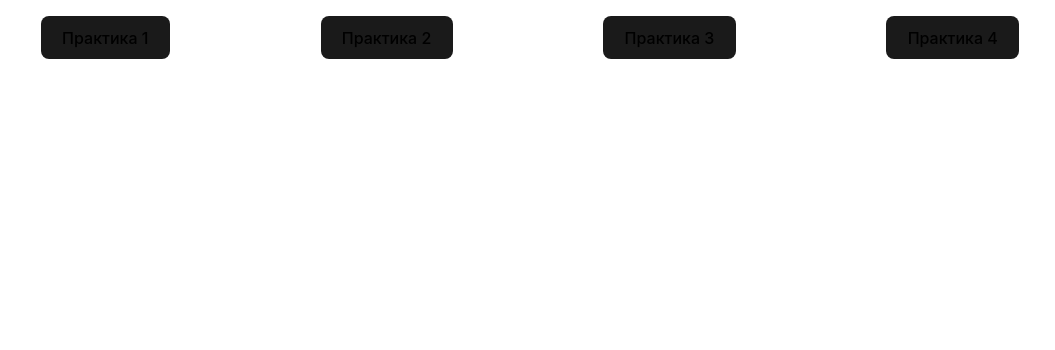
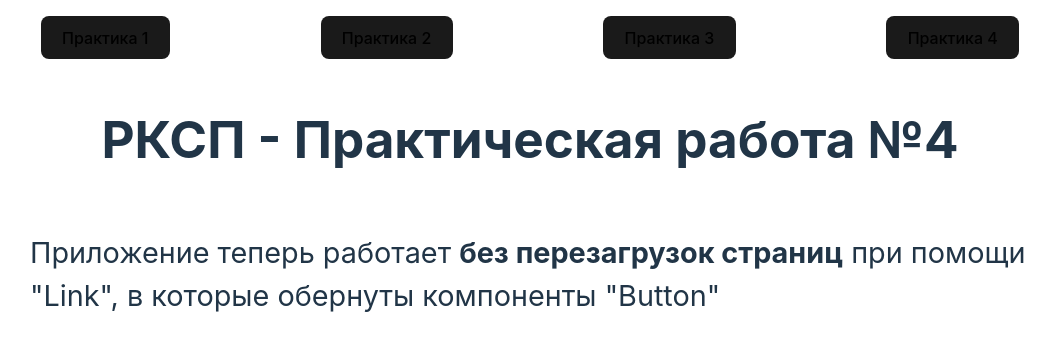
Before and after one commit to BadHard101/RKSP6_PR1, a React (Vite) app: page /prac4 in a window 1280 px wide. Shown: the top 350 px of the page, without its empty margins (110-1165 px from the left). Built offline with nearby package versions, Linux system fonts and the light colour scheme.

Commit message:
PR4 done

```diff
--- a/src/App.jsx
+++ b/src/App.jsx
@@ -2,9 +2,10 @@ import './App.css'
 import Header from "./components/Header/Header.jsx";
 import {Route, Routes} from "react-router-dom";
 import Home from "./components/Pages/Home.jsx";
+import Prac1 from "./components/Pages/Prac1/Prac1.jsx";
 import Prac2 from "./components/Pages/Prac2/Prac2.jsx";
-import Prac1 from "./components/Pages/Prac1/Prac1.jsx";
 import Prac3 from "./components/Pages/Prac3/Prac3.jsx";
+import Prac4 from "./components/Pages/Prac4/Prac4.jsx";
 
 function App() {
   return (
@@ -15,6 +16,7 @@ function App() {
             <Route path="/prac1" element={<Prac1/>} />
             <Route path="/prac2" element={<Prac2/>} />
             <Route path="/prac3" element={<Prac3/>} />
+            <Route path="/prac4" element={<Prac4/>} />
         </Routes>
     </>
   )
--- /dev/null
+++ b/src/components/Pages/Prac4/Prac4.jsx
@@ -0,0 +1,11 @@
+import classes from './Prac4.module.css'
+
+export default function Prac4() {
+
+    return (
+        <div className={classes.prac3}>
+            <h1>РКСП - Практическая работа №4</h1>
+            <p>Приложение теперь работает <b>без перезагрузок страниц</b> при помощи "Link", в которые обернуты компоненты "Button"</p>
+        </div>
+    )
+}
--- /dev/null
+++ b/src/components/Pages/Prac4/Prac4.module.css
@@ -0,0 +1,6 @@
+.prac3 {
+    display: flex;
+    flex-direction: column;
+    align-items: center;
+    width: 1000px;
+}
```
